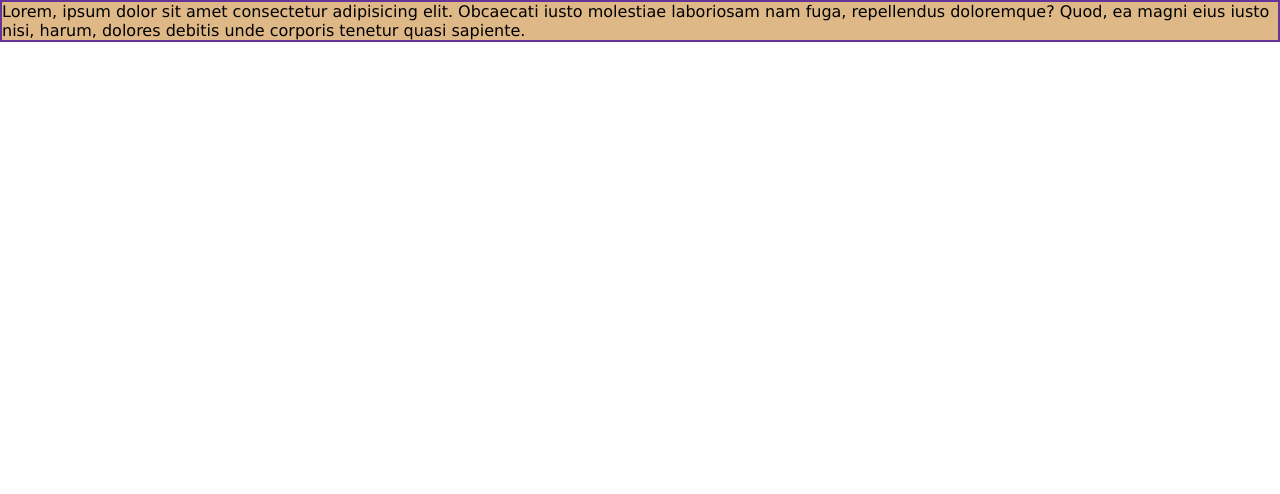
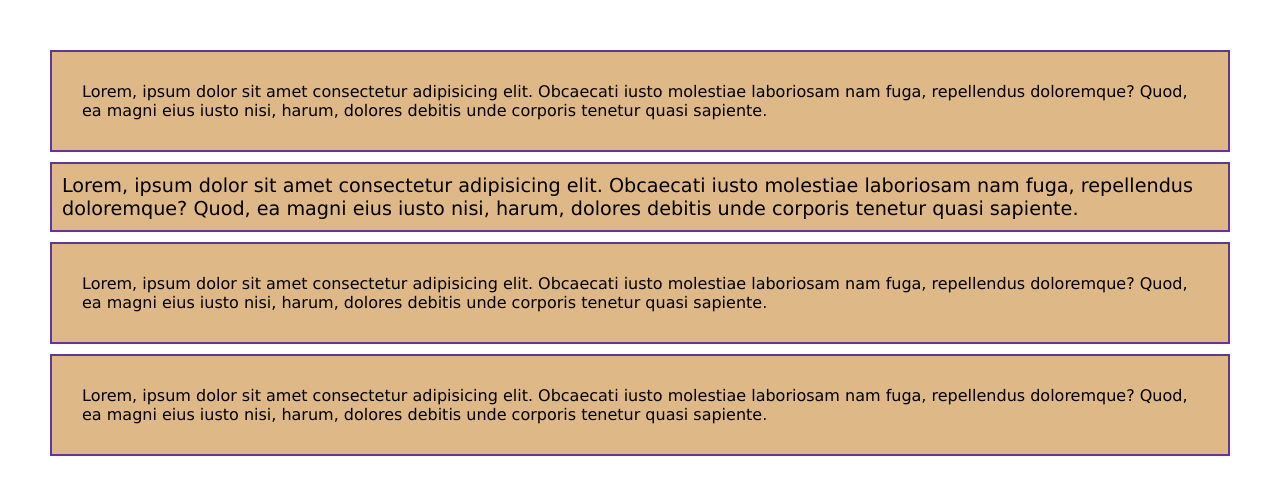
Before and after one commit to shahehsan2002/my-simple-website, a plain HTML site: page index.html in a window 1280 px wide. Drawn offline with Linux system fonts and the light colour scheme.

Commit message:
added id

```diff
--- a/index.html
+++ b/index.html
@@ -12,6 +12,20 @@
         Lorem, ipsum dolor sit amet consectetur adipisicing elit. Obcaecati iusto molestiae laboriosam nam fuga, repellendus doloremque? Quod, ea magni eius iusto nisi, harum, dolores debitis unde corporis tenetur quasi sapiente.
     </p>
 </div>
+<div id="ab">
+
+    Lorem, ipsum dolor sit amet consectetur adipisicing elit. Obcaecati iusto molestiae laboriosam nam fuga, repellendus doloremque? Quod, ea magni eius iusto nisi, harum, dolores debitis unde corporis tenetur quasi sapiente.
+</div>
+<div>
+    <p>
+        Lorem, ipsum dolor sit amet consectetur adipisicing elit. Obcaecati iusto molestiae laboriosam nam fuga, repellendus doloremque? Quod, ea magni eius iusto nisi, harum, dolores debitis unde corporis tenetur quasi sapiente.
+    </p>
+</div>
+<div>
+    <p>
+        Lorem, ipsum dolor sit amet consectetur adipisicing elit. Obcaecati iusto molestiae laboriosam nam fuga, repellendus doloremque? Quod, ea magni eius iusto nisi, harum, dolores debitis unde corporis tenetur quasi sapiente.
+    </p>
+</div>
 
 <body>
 
--- a/style.css
+++ b/style.css
@@ -1,6 +1,6 @@
 * {
-    margin: 0;
-    padding: 0;
+    margin: 10px;
+    padding: 10px;
 }
 
 div {
@@ -8,5 +8,11 @@ div {
     font-style: inherit;
     font-family: 'Lucida Sans', 'Lucida Sans Regular', 'Lucida Grande', 'Lucida Sans Unicode', Geneva, Verdana, sans-serif;
     border: 2px solid rebeccapurple;
-    margin: 5px, 10px;
+    margin bottom: 20px;
 }
+
+#ab {
+    font-size: larger;
+    font-style: unset;
+    font-size-adjust: initial;
+}
```
